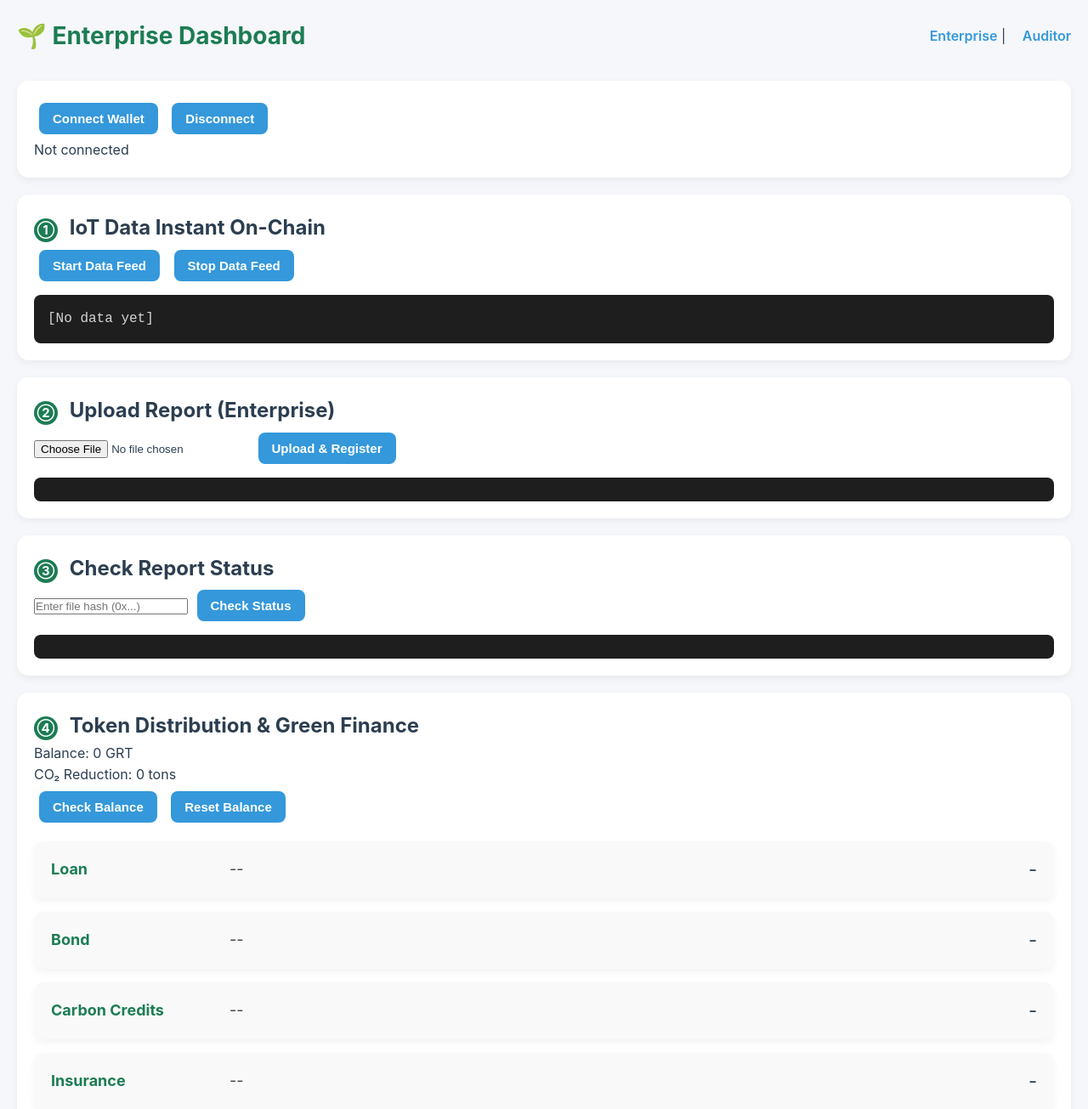
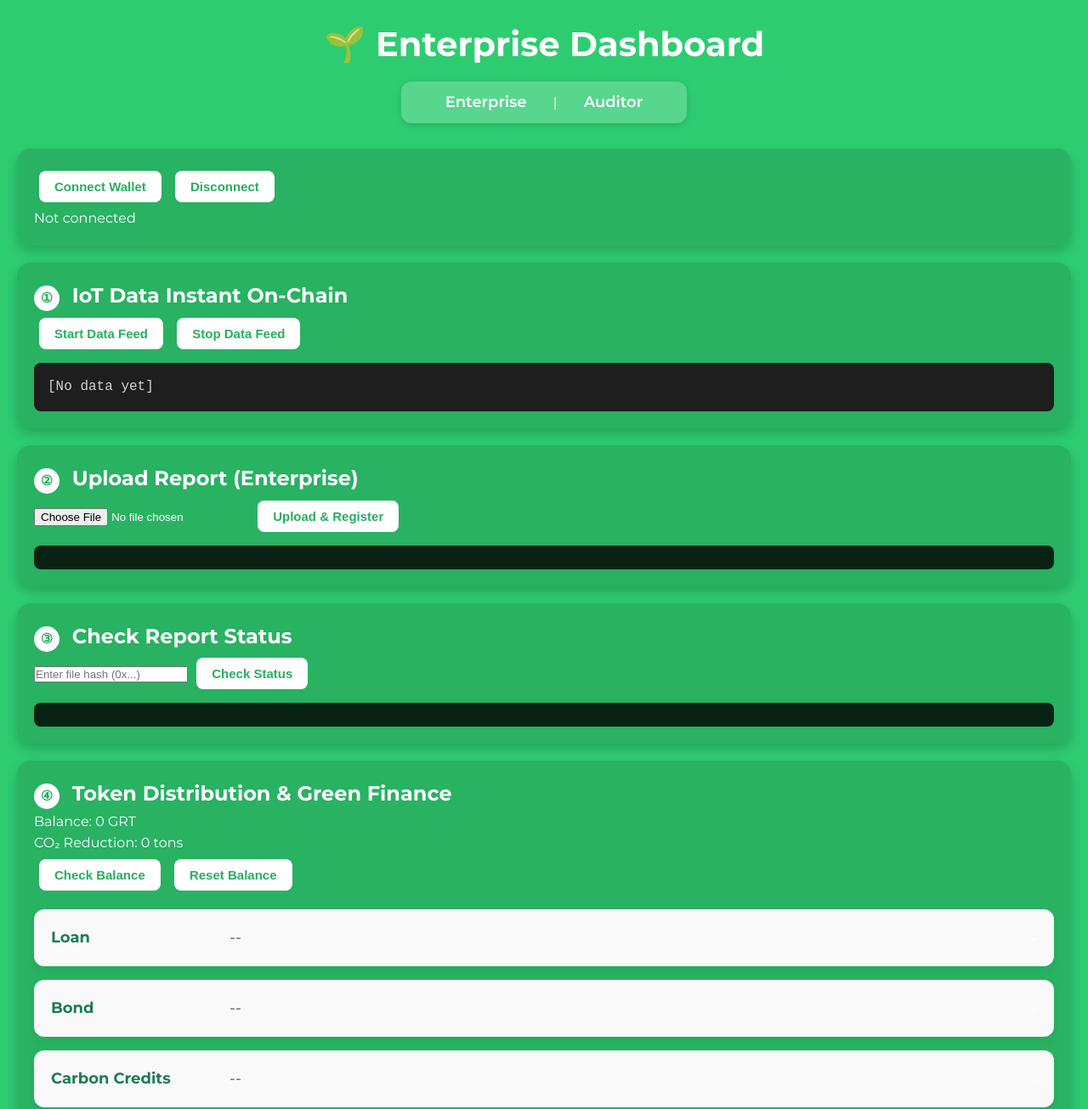
Before and after one commit to jiaxunshi144-commits/Frontend, a plain HTML site: page index.html in a window 1280 px wide. Shown: the top 1305 px of the page at 85% size. Drawn offline with Linux system fonts and the light colour scheme.

Commit message:
Update style.css

```diff
--- a/style.css
+++ b/style.css
@@ -1,4 +1,7 @@
-/* ====== Base Reset ====== */
+/* ====== 引入新字体 ====== */
+@import url('https://fonts.googleapis.com/css2?family=Montserrat:wght@400;600;700&display=swap');
+
+/* ====== Base ====== */
 * {
   margin: 0;
   padding: 0;
@@ -6,82 +9,99 @@
 }
 
 body {
-  font-family: "Inter", "Helvetica Neue", Arial, sans-serif;
-  background: #f5f7fa;
-  color: #2c3e50;
+  font-family: "Montserrat", sans-serif;
+  background: #2ecc71; /* 果绿色背景 */
+  color: #fff;         /* 全局字体白色 */
   line-height: 1.6;
   padding: 20px;
 }
 
-/* ====== Header & Nav ====== */
+/* ====== Header ====== */
 header {
-  display: flex;
-  justify-content: space-between;
-  align-items: center;
+  text-align: center;
   margin-bottom: 30px;
 }
 
 header h1 {
-  font-size: 28px;
-  color: #1C7C54;
+  margin-bottom: 12px;
+  font-size: 40px;   /* 标题更大 */
+  font-weight: 700;
+  color: #fff;
+}
+
+/* ====== Nav ====== */
+nav {
+  display: inline-block;
+  background: rgba(255, 255, 255, 0.2);  /* 半透明白，突出导航条 */
+  padding: 10px 25px;
+  border-radius: 12px;
+  box-shadow: 0 2px 8px rgba(0,0,0,0.15);
 }
 
 nav a {
-  margin-left: 15px;
+  margin: 0 15px;
   text-decoration: none;
   font-weight: 600;
-  color: #3498db;
+  font-size: 18px;
+  color: #fff;
+  padding: 6px 12px;
+  border-radius: 6px;
+  transition: all 0.2s ease-in-out;
 }
 
 nav a:hover {
-  color: #1C7C54;
+  background: #27ae60;
+  color: #fff;
 }
 
 /* ====== Card ====== */
 .card, section {
-  background: #fff;
+  background: rgba(39, 174, 96, 0.85); /* 高透明度果绿色卡片 */
   padding: 20px;
   margin: 20px 0;
-  border-radius: 14px;
-  box-shadow: 0 4px 10px rgba(0,0,0,0.05);
+  border-radius: 16px;
+  box-shadow: 0 6px 14px rgba(0,0,0,0.2);
+  color: #fff;
 }
 
 /* ====== Steps ====== */
 .step-circle {
   display: inline-block;
-  width: 28px;
-  height: 28px;
-  line-height: 28px;
+  width: 30px;
+  height: 30px;
+  line-height: 30px;
   border-radius: 50%;
-  background: #1C7C54;
-  color: #fff;
+  background: #fff;
+  color: #27ae60;
   text-align: center;
-  font-size: 15px;
+  font-size: 16px;
+  font-weight: bold;
   margin-right: 8px;
 }
 
 /* ====== Buttons ====== */
 button {
   margin: 6px;
-  padding: 10px 16px;
+  padding: 10px 18px;
   font-size: 15px;
   border-radius: 8px;
   border: none;
   cursor: pointer;
-  background: #3498db;
-  color: #fff;
+  background: #fff;
+  color: #27ae60;
   font-weight: 600;
   transition: all 0.2s ease-in-out;
 }
 
 button:hover {
-  background: #1C7C54;
+  background: #27ae60;
+  color: #fff;
 }
 
-/* ====== Console (IoT feed, results) ====== */
+/* ====== Console / Results ====== */
 .console, pre, #resultBox {
-  background: #1e1e1e;
-  color: #d4d4d4;
+  background: rgba(0,0,0,0.8);
+  color: #f1f1f1;
   font-family: "Fira Code", ui-monospace, monospace;
   padding: 14px;
   border-radius: 8px;
@@ -104,23 +124,23 @@ button:hover {
   display: flex;
   align-items: center;
   justify-content: space-between;
-  background: #f9f9f9;
-  border-radius: 10px;
+  background: rgba(255, 255, 255, 0.15);
+  border-radius: 12px;
   padding: 14px 18px;
-  box-shadow: 0 2px 6px rgba(0,0,0,0.05);
   font-size: 16px;
+  color: #fff;
 }
 
 .status-item .product {
   font-weight: 700;
-  color: #1C7C54;
+  color: #fff;
   min-width: 200px;
 }
 
 .status-item .detail {
   flex: 1;
   text-align: left;
-  color: #444;
+  color: #eee;
   padding: 0 10px;
 }
 
@@ -136,18 +156,16 @@ button:hover {
   padding-left: 0;
   font-size: 15px;
   line-height: 1.6;
-  color: #444;
+  color: #fff;
 }
 
 .criteria-list li {
   margin: 6px 0;
-  background: #f9f9f9;
+  background: rgba(255, 255, 255, 0.15);
   padding: 8px 12px;
   border-radius: 8px;
-  box-shadow: 0 2px 6px rgba(0,0,0,0.05);
 }
-
 .criteria-list strong {
-  color: #1C7C54;
-  margin-right: 6px;
+  color: #fff;
+  font-weight: 600;
 }
```
